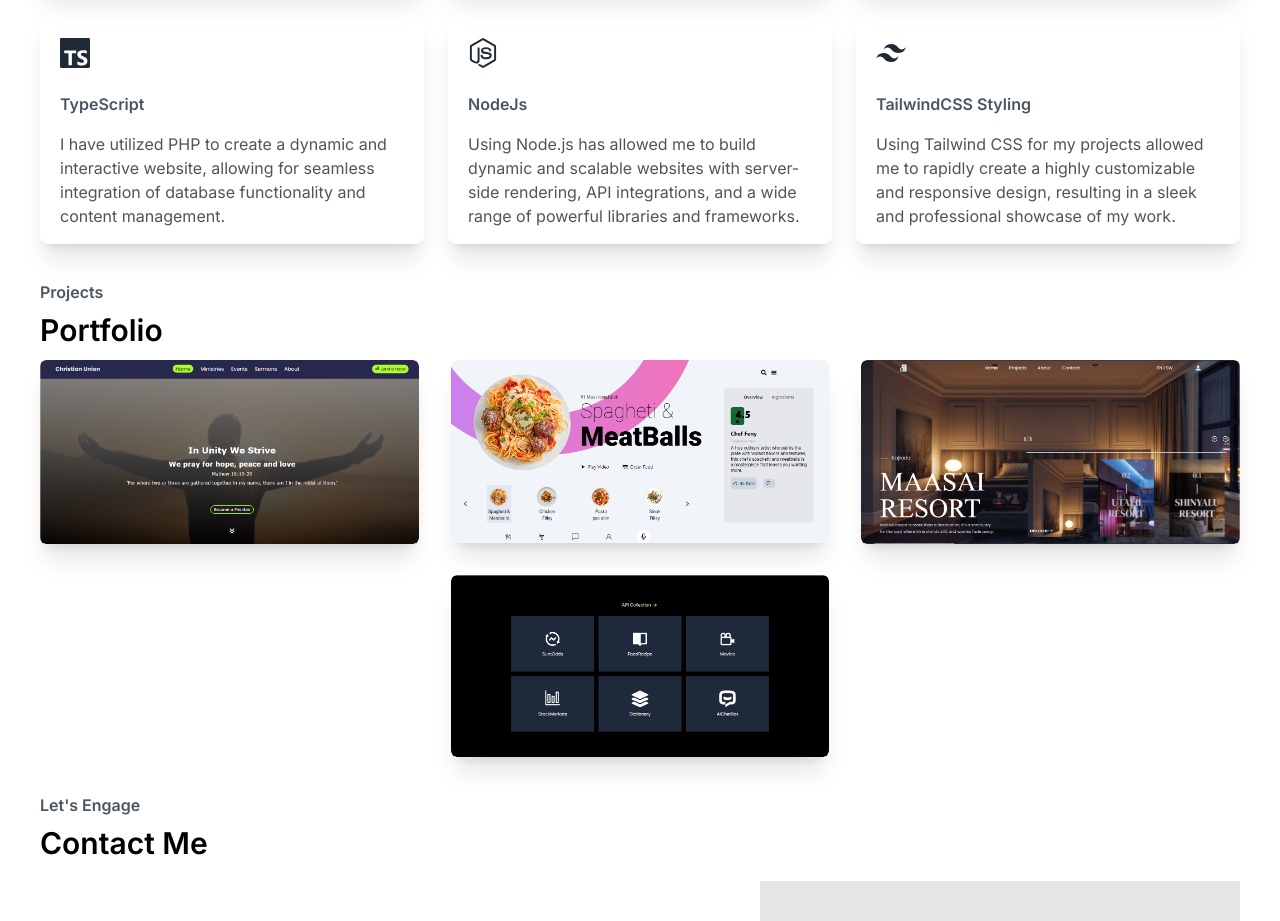
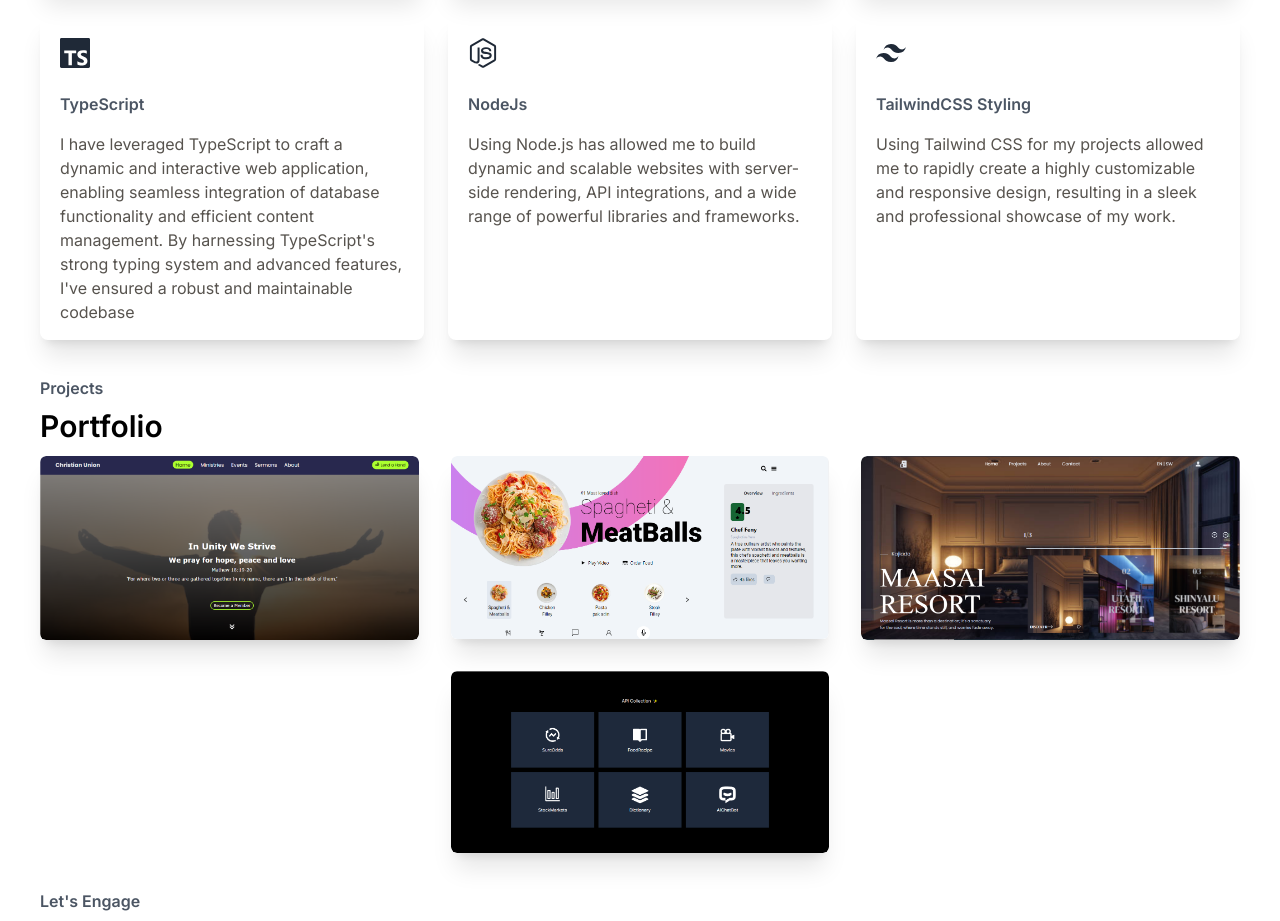
Before and after one commit to luckyBravine/bravine-portfolio, a Next.js app: page / in a window 1280 px wide. Shown: the part 1140-2061 px from the top of the page. Built offline with nearby package versions, Linux system fonts and the light colour scheme.

Commit message:
changed a paragraph

```diff
--- a/app/page.tsx
+++ b/app/page.tsx
@@ -189,9 +189,11 @@ export default function Home() {
                     TypeScript
                   </h4>
                   <p className="px-3 py-2 text-base font-normal leading-6 text-stone-600 font-poppins dark:text-gray-300">
-                    I have utilized PHP to create a dynamic and interactive
-                    website, allowing for seamless integration of database
-                    functionality and content management.
+                    I have leveraged TypeScript to craft a dynamic and
+                    interactive web application, enabling seamless integration
+                    of database functionality and efficient content management.
+                    By harnessing TypeScript's strong typing system and advanced
+                    features, I've ensured a robust and maintainable codebase
                   </p>
                 </div>
 
```
